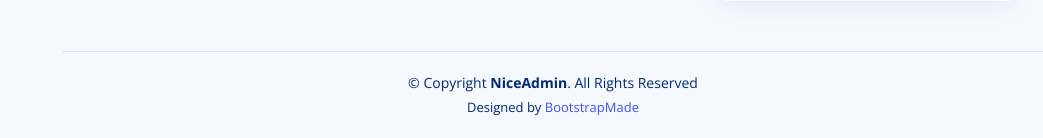
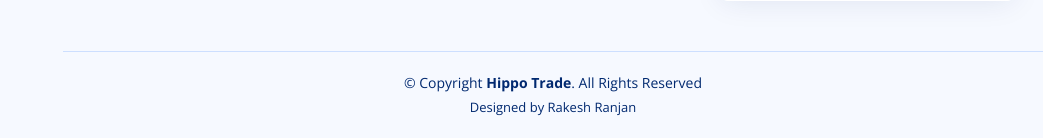
Before and after one commit to raranjan/cloud_trade_web, a Flask app: page / in a window 1280 px wide. Shown: the part 2511-2649 px from the top of the page, without its empty margins (237-1280 px from the left). Run offline with Flask 2, Linux system fonts and the light colour scheme; some libraries are stand-ins or nearby versions.

Commit message:
Updated template

```diff
--- a/templates/index.html
+++ b/templates/index.html
@@ -1156,14 +1156,10 @@
   <!-- ======= Footer ======= -->
   <footer id="footer" class="footer">
     <div class="copyright">
-      &copy; Copyright <strong><span>NiceAdmin</span></strong>. All Rights Reserved
+      &copy; Copyright <strong><span>Hippo Trade</span></strong>. All Rights Reserved
     </div>
     <div class="credits">
-      <!-- All the links in the footer should remain intact. -->
-      <!-- You can delete the links only if you purchased the pro version. -->
-      <!-- Licensing information: https://bootstrapmade.com/license/ -->
-      <!-- Purchase the pro version with working PHP/AJAX contact form: https://bootstrapmade.com/nice-admin-bootstrap-admin-html-template/ -->
-      Designed by <a href="https://bootstrapmade.com/">BootstrapMade</a>
+      Designed by Rakesh Ranjan
     </div>
   </footer><!-- End Footer -->
 
```
